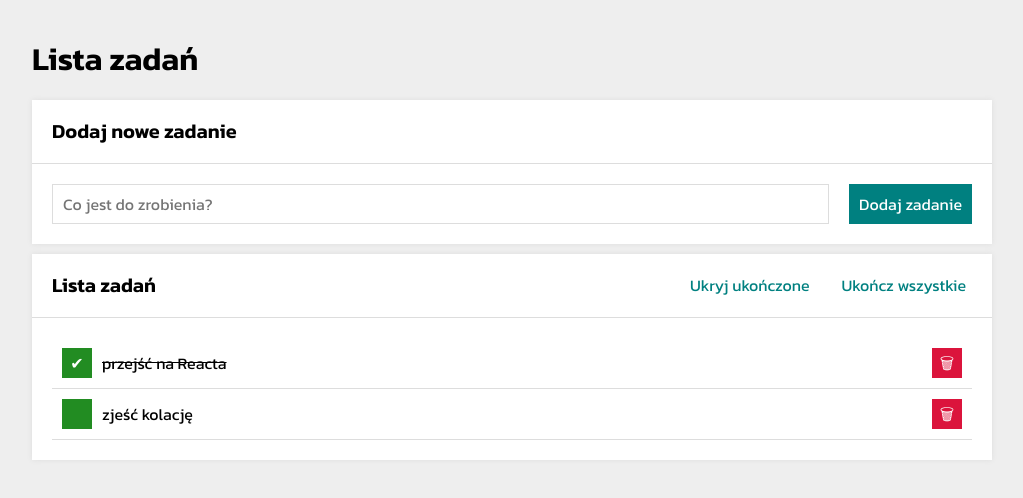
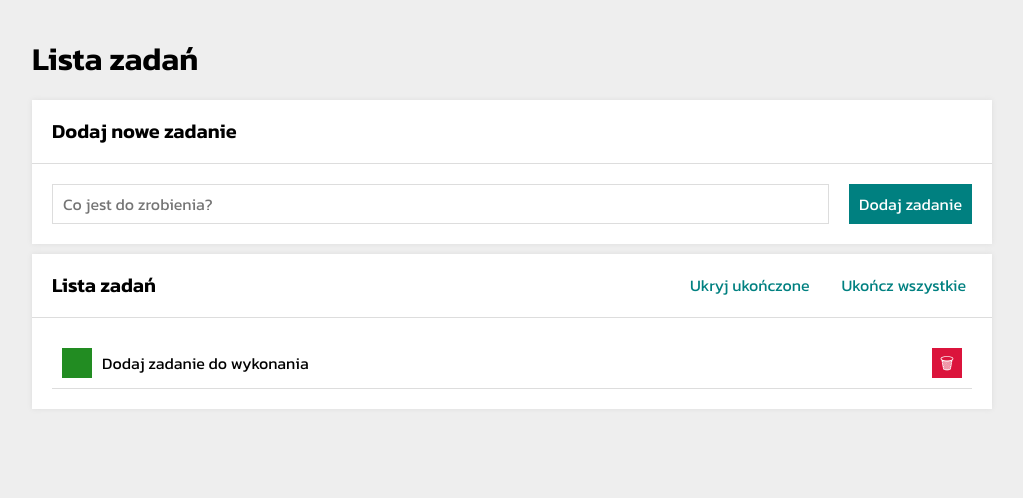
Before and after one commit to Adam-Bogocz/todo-list-react, a React (Create React App) app: page / in a window 1280 px wide. Shown: the top 498 px of the page, without its empty margins (128-1151 px from the left). Built offline with nearby package versions, Linux system fonts and the light colour scheme.

Commit message:
add localStorage

```diff
--- a/src/App.js
+++ b/src/App.js
@@ -1,4 +1,4 @@
-import { useState } from "react";
+import { useState, useEffect } from "react";
 import Buttons from "./Buttons";
 import Container from "./Container";
 import Form from "./Form";
@@ -8,10 +8,11 @@ import Tasks from "./Tasks";
 
 function App() {
   const [hideDone, setHideDone] = useState(false);
-  const [tasks, setTasks] = useState([
-    { id: 1, content: "przejść na Reacta", done: true },
-    { id: 2, content: "zjeść kolację", done: false },
-  ]);
+  const [tasks, setTasks] = useState(
+    JSON.parse(localStorage.getItem(`tasks`)) || [
+      { content: "Dodaj zadanie do wykonania", done: false, id: 1 },
+    ]
+  );
 
   const toggleHideDone = () => {
     setHideDone((hideDone) => !hideDone);
@@ -52,6 +53,10 @@ function App() {
     }
   };
 
+  useEffect(() => {
+    localStorage.setItem("tasks", JSON.stringify(tasks));
+  }, [tasks]);
+
   return (
     <Container>
       <Header title="Lista zadań" />
@@ -81,5 +86,4 @@ function App() {
     </Container>
   );
 }
-
 export default App;
```
